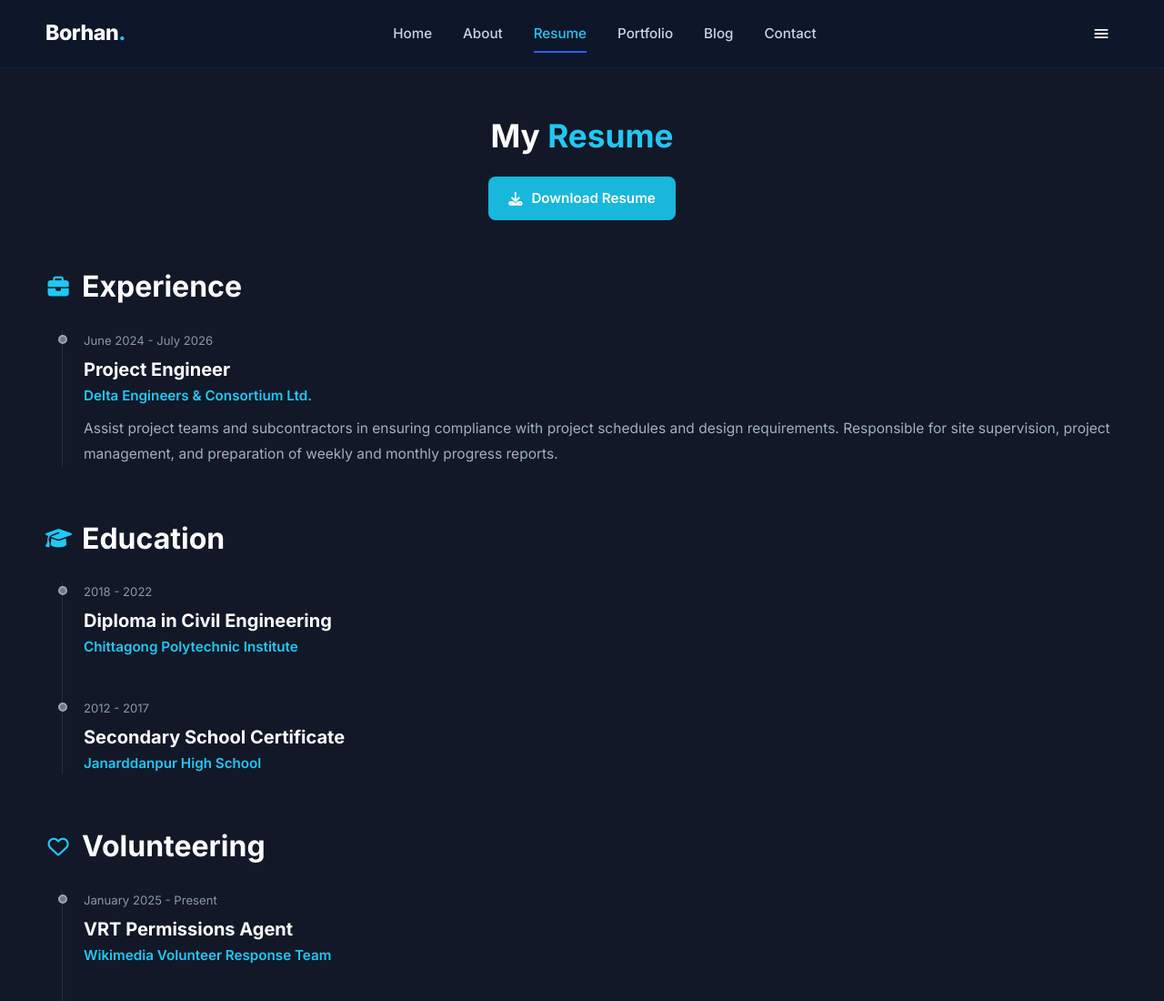
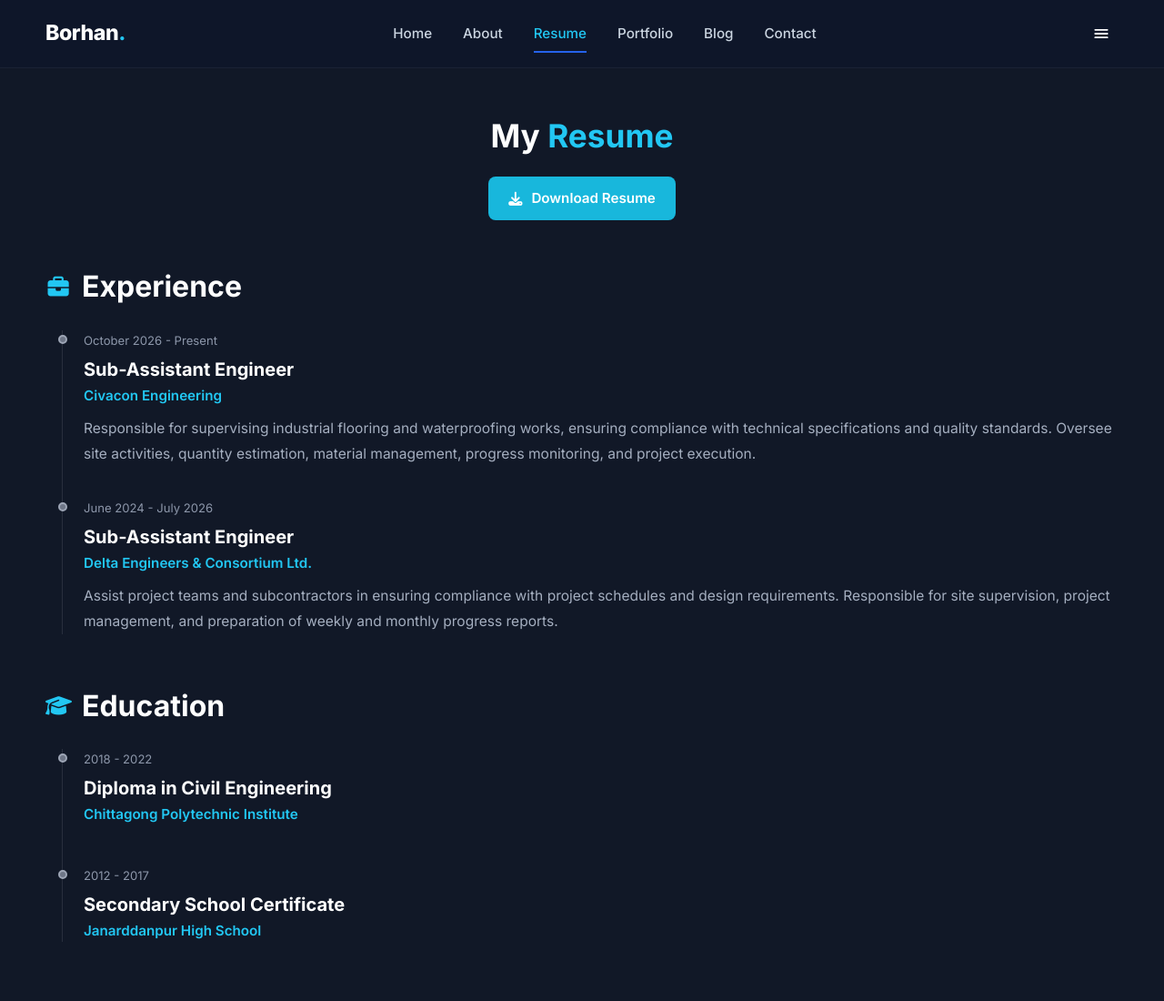
Before and after one commit to borhanee/borhanee.github.io, a plain HTML site: page resume/index.html in a window 1280 px wide. Shown: the top 1100 px of the page at 91% size. Drawn offline with Linux system fonts and the light colour scheme.

Commit message:
Update index.html

```diff
--- a/resume/index.html
+++ b/resume/index.html
@@ -95,10 +95,27 @@ Experience
 <div class="timeline-dot"></div>
 <div class="timeline-content">
 <span class="timeline-date">
+October 2026 - Present
+</span>
+<h3>
+Sub-Assistant Engineer
+</h3>
+<h4>
+Civacon Engineering
+</h4>
+<p>
+Responsible for supervising industrial flooring and waterproofing works, ensuring compliance with technical specifications and quality standards. Oversee site activities, quantity estimation, material management, progress monitoring, and project execution.
+</p>
+</div>
+</div>
+<div class="timeline-item">
+<div class="timeline-dot"></div>
+<div class="timeline-content">
+<span class="timeline-date">
 June 2024 - July 2026
 </span>
 <h3>
-Project Engineer
+Sub-Assistant Engineer
 </h3>
 <h4>
 Delta Engineers & Consortium Ltd.
```
